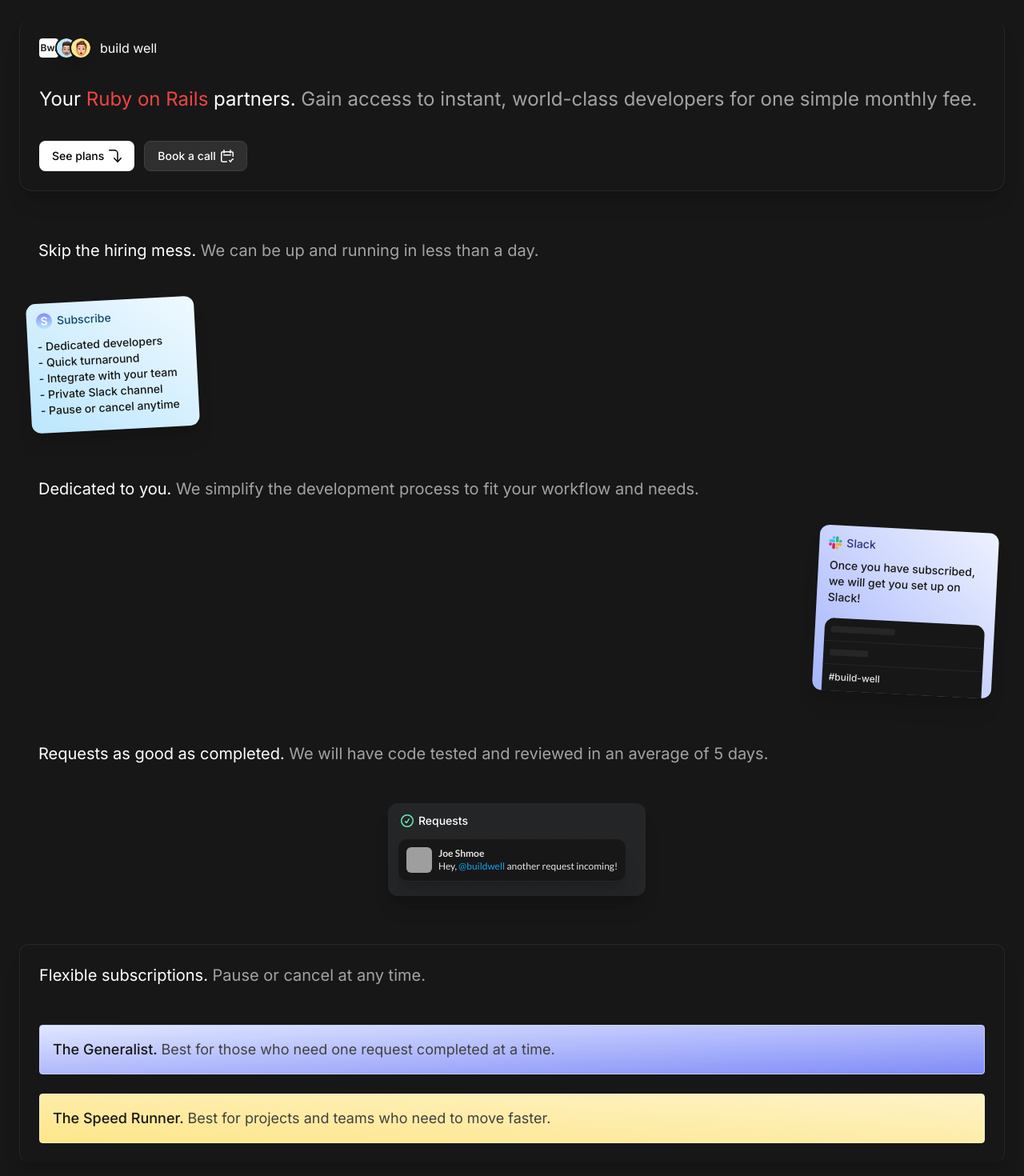
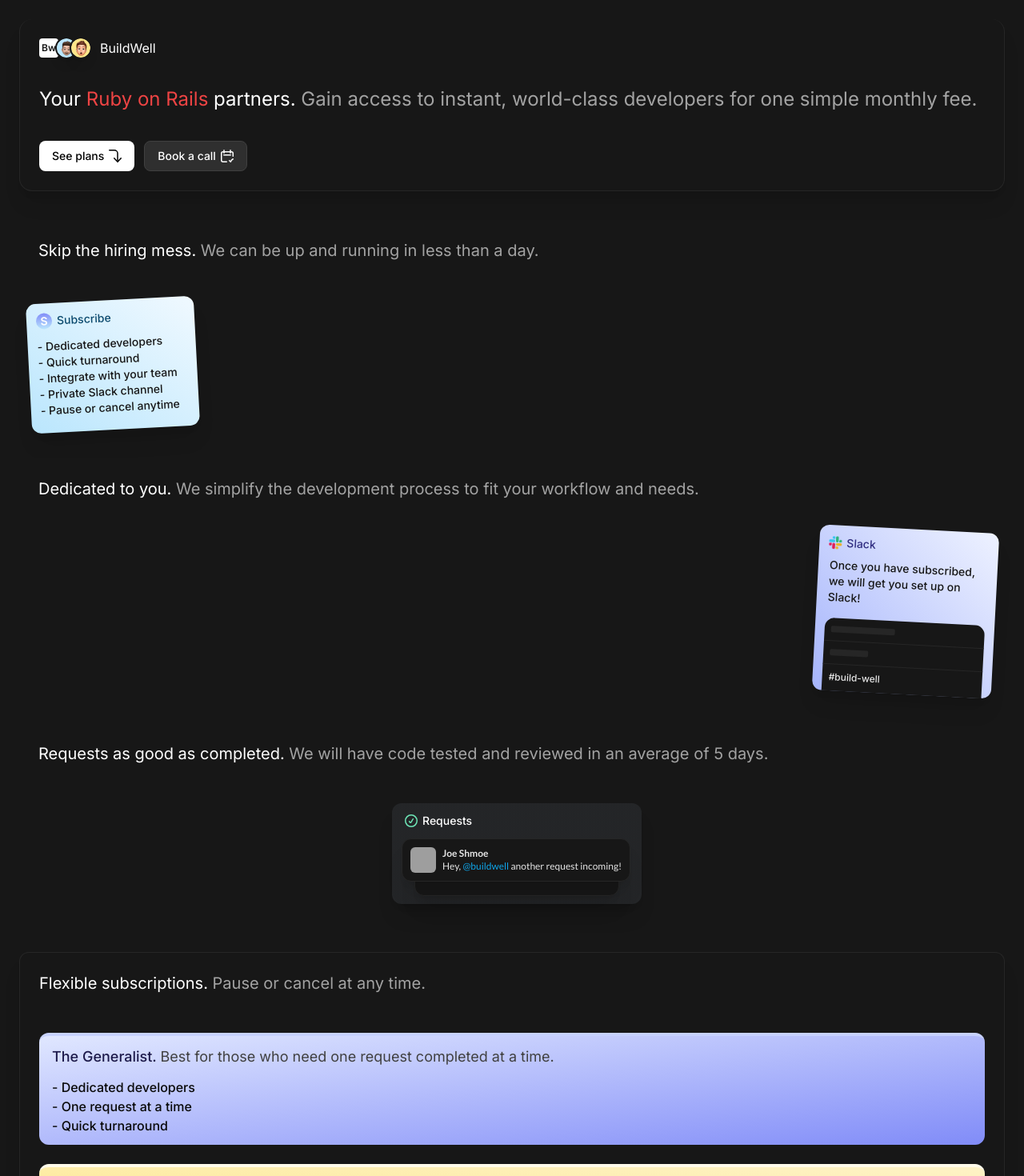
Before and after one commit to wassson/build-well, a Next.js app: page / in a window 1280 px wide. Shown: the top 1470 px of the page at 80% size. Built offline with nearby package versions, Linux system fonts and the light colour scheme; grey boxes are pictures that could not be loaded.

Commit message:
Update page.tsx

```diff
--- a/src/app/page.tsx
+++ b/src/app/page.tsx
@@ -8,7 +8,7 @@
           <nav className="flex items-center justify-between">
             <div className="flex items-center">
               <div className="flex items-center justify-center w-6 h-6 text-xs font-semibold text-neutral-900 bg-white rounded hover:z-20 cursor-pointer">
-                Bw.
+                Bw
               </div>
               <div className="relative w-6 h-6 -ml-0.5 bg-sky-200 rounded-full outline outline-2 outline-neutral-900 shadow-lg hover:z-20 cursor-pointer">
                 <Image
@@ -26,7 +26,7 @@
                   fill={true}
                 />
               </div>
-              <h4 className="ml-3">build well</h4>
+              <h4 className="ml-3">BuildWell</h4>
             </div>
             <div className="flex justify-end"></div>
           </nav>
@@ -176,8 +176,8 @@
               </div>
               <h4 className="font-medium text-white">Requests</h4>
             </div>
-            <div className="mt-3 mb-1.5 pr-3 text-sm font-medium text-neutral-200">
-              <div className="p-2.5 bg-neutral-900 rounded-xl border border-neutral-800 shadow-xl">
+            <div className="relative w-72 h-16 mt-3 mb-1.5 text-sm font-medium text-neutral-200">
+              <div className="absolute z-30 p-2.5 bg-neutral-900 rounded-xl border border-neutral-800 shadow-xl">
                 <div className="flex gap-x-2">
                   <img
                     src="https://github.com/wassson.png"
@@ -192,6 +192,10 @@
                   </div>
                 </div>
               </div>
+              <div className="p-3 ml-1">
+                <div className="absolute z-20 w-64 h-12 mt-3 p-2.5 bg-neutral-900 rounded-xl border border-neutral-800 shadow-xl">
+                </div>
+              </div>
             </div>
           </div>
         </div>
@@ -203,17 +207,22 @@
             <span className="text-white">Flexible subscriptions. </span>
             Pause or cancel at any time.
           </h1>
-          <div className="mt-12 p-4 bg-gradient-to-br from-indigo-100 to-indigo-400 border border-indigo-200 rounded">
+          <div className="mt-12 px-4 py-3 bg-gradient-to-br from-indigo-100 to-indigo-400 border-t-4 border-indigo-200 rounded-xl">
             <h1 className="text-lg text-neutral-700">
-              <span className="font-medium text-neutral-900">
+              <span className="font-medium text-indigo-950">
                 The Generalist.{" "}
               </span>
               Best for those who need one request completed at a time.
             </h1>
+            <div className="mt-3 font-medium text-neutral-950">
+              <p>- Dedicated developers</p>
+              <p>- One request at a time</p>
+              <p>- Quick turnaround</p>
+            </div>
           </div>
-          <div className="mt-6 p-4 text-neutral-900 bg-gradient-to-bl from-amber-100 to-amber-200 border border-amber-100 rounded">
+          <div className="mt-6 p-4 text-neutral-900 bg-gradient-to-bl from-amber-100 to-amber-200 border-t-4 border-amber-50 rounded-xl">
             <h1 className="text-lg text-neutral-700">
-              <span className="font-medium text-neutral-900">
+              <span className="font-medium text-amber-950">
                 The Speed Runner.{" "}
               </span>
               Best for projects and teams who need to move faster.
```
